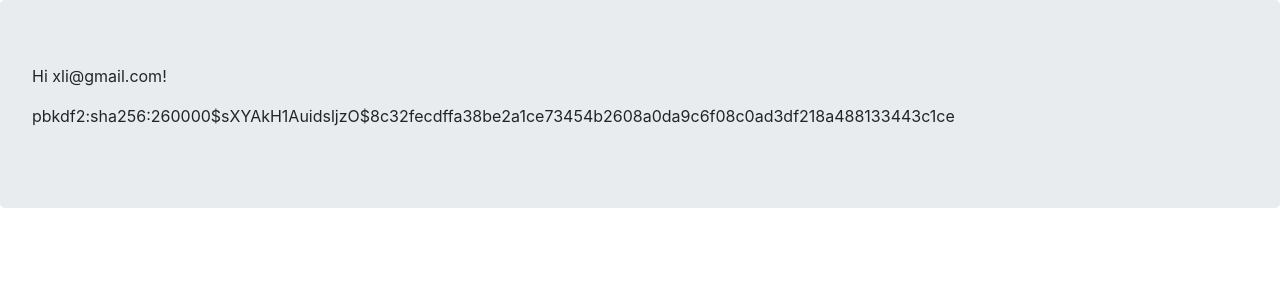
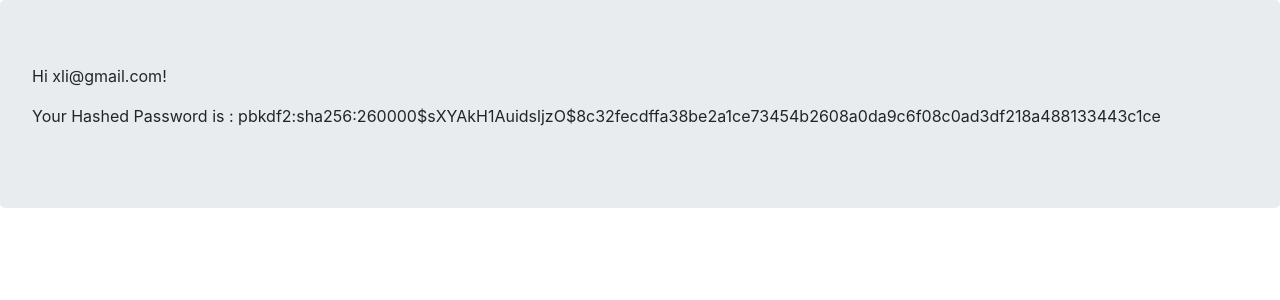
Before and after one commit to Chandu71202/password-hasher-sha256, a Flask app: page / in a window 1280 px wide. Shown: the part 56-356 px from the top of the page. Run offline with Flask 2, Linux system fonts and the light colour scheme; a user stored in the database is signed in; some libraries are stand-ins or nearby versions.

Commit message:
changed home.htmlk

```diff
--- a/myproject/templates/home.html
+++ b/myproject/templates/home.html
@@ -3,7 +3,7 @@
 <div class="jumbotron">
   {% if current_user.is_authenticated %}
     <p>Hi {{ current_user.username }}!</p>
-    <p>{{current_user.password_hash}}</p>
+    <p>Your Hashed Password is : {{current_user.password_hash}}</p>
   {% else %}
     <p>Please login or register!</p>
   {% endif %}
```
